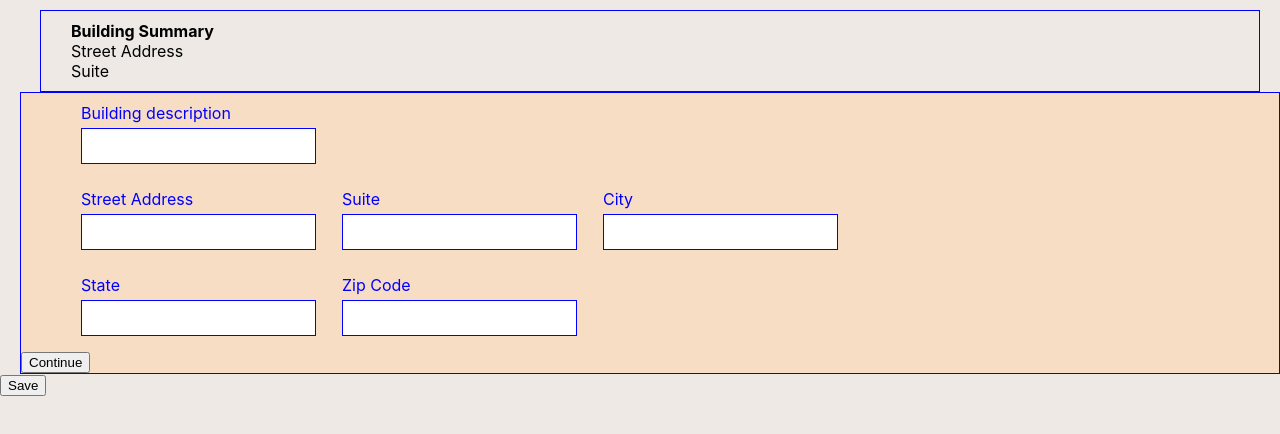
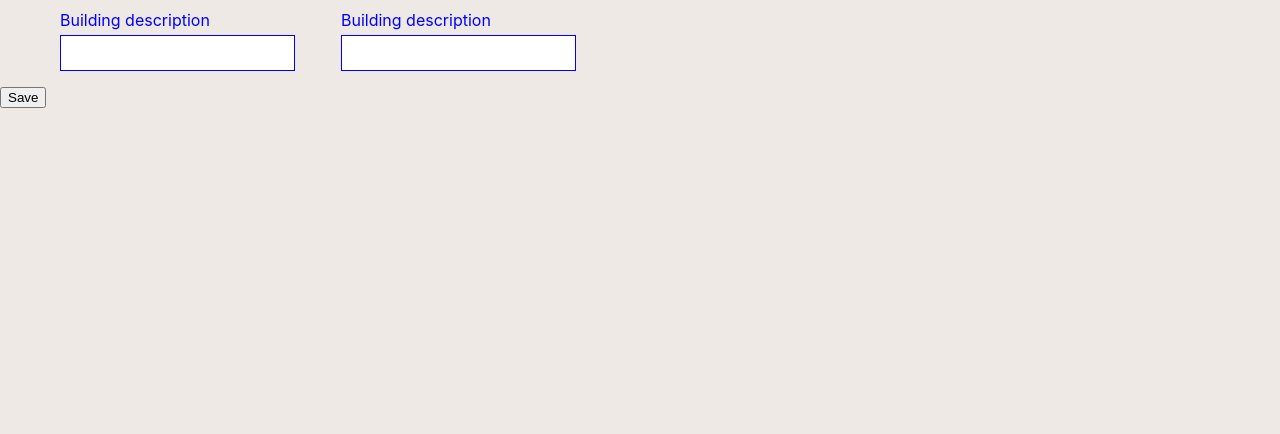
Before and after one commit to narensulegai/form-builder, a React (Create React App) app: page / in a window 1280 px wide. Shown: the top 434 px of the page. Built offline with nearby package versions, Linux system fonts and the light colour scheme.

Commit message:
Ability to create custom widgets

```diff
--- a/src/components/widgets/CustomWidget/index.js
+++ b/src/components/widgets/CustomWidget/index.js
@@ -2,37 +2,17 @@ import React from 'react';
 import PropTypes from 'prop-types';
 import Form from "../../Form";
 
-const content = {
-  container: 'row',
-  items: [
-    {
-      name: 'BuildingName',
-      widget: 'InputBox',
-      options: {label: 'Name'},
-    },
-    {
-      name: 'BuildingName',
-      widget: 'InputBox',
-      options: {label: 'Name'}
-    }
-  ]
+CustomWidget.propTypes = {
+  onChange: PropTypes.func,
+  init: PropTypes.any,
+  content: PropTypes.any
 };
 
-CustomWidget.propTypes = {
-  onChange: PropTypes.func,
-  init: PropTypes.any
-};
-const dataFromDB = {};
-
 function CustomWidget(props) {
-  const onChange = (d) => {
-    props.onChange(d);
-  };
-
   return (
-    <Form content={content}
-          init={dataFromDB}
-          onChange={onChange}/>
+    <Form content={props.content}
+          init={props.init}
+          onChange={props.onChange}/>
   );
 }
 
--- a/src/components/widgets/index.js
+++ b/src/components/widgets/index.js
@@ -5,12 +5,12 @@ import Building from "./Building";
 import {FormContext} from "../Form/FormContext";
 import CustomWidget from "./CustomWidget";
 import _ from 'lodash';
+import {customWidgets} from './../../services/settings';
 
 function Wd(props) {
 
   const key = props.item.name;
   const showOn = props.item.showOn ? props.item.showOn : () => true;
-
   const context = useContext(FormContext);
   const [value, setValue] = useState(context.getKeys()[key]);
 
@@ -18,21 +18,34 @@ function Wd(props) {
     context.setKey(key, val)
   };
   //TODO:remove callback on unmount
-  context.onChange((keys) => {
-    setValue(keys[key]);
-  });
+  if (!props.isCustom) { //To fix a strange issue of input box losing focus when the outer component gets re-rendered
+    context.onChange((keys) => {
+      setValue(keys[key]);
+    });
+  }
   return React.createElement(props.Widget, {value, onValueChange: onChange, ...props.item.options});
 }
 
-const wrapWidgets = (widgets) => {
+const wrapWidgets = (widgets, isCustom = false) => {
   const wrappedWidgets = {};
   for (let key in widgets) {
     const Widget = widgets[key];
     wrappedWidgets[key] = (item) => {
-      return <Wd item={item} Widget={Widget}/>;
+      return <Wd item={item} isCustom={isCustom} Widget={Widget}/>;
     }
   }
   return wrappedWidgets;
+};
+
+const wrapCustomWidgets = (customWidgets) => {
+  const wrappedCustomWidgets = {};
+  for (let key in customWidgets) {
+    const content = customWidgets[key];
+    wrappedCustomWidgets[key] = function (props) {
+      return <CustomWidget content={content} init={props.value} onChange={props.onValueChange} {...props} />
+    }
+  }
+  return wrapWidgets(wrappedCustomWidgets, true);
 };
 
 //Define your widgets here -
@@ -47,10 +60,7 @@ const widgets = {
   },
   BuildingSummary: (props) => {
     return <Building value={props.value} onChange={props.onValueChange} {...props} />
-  },
-  CustomWidgetName: (props) => {
-    return <CustomWidget onChange={props.onValueChange} {...props} />
   }
 };
 
-export default wrapWidgets(widgets);
+export default _.extend(wrapCustomWidgets(customWidgets), wrapWidgets(widgets));
--- a/src/services/settings/index.js
+++ b/src/services/settings/index.js
@@ -1,16 +1,23 @@
-import Form from './../../components/Form';
+export const customWidgets = {
+  Summary: {
+    container: 'col',
+    items: [
+      {
+        name: 'BuildingDescription', widget: 'InputBox', options: {label: 'Building description'}
+      }
+    ]
+  }
+};
 
-export const customWidgets = {
-  widgetName: 'Summary',
-  container: 'col summary',
+export const content = {
+  container: 'col',
   items: [
-    {
-      name: 'BuildingDescription', widget: 'InputBox', options: {label: 'Building description'}
-    }
+    {name: 'CustomWidgetKey', widget: 'Summary', options: {label: 'Street Address'}},
+    {name: 'CustomWidgetKey1', widget: 'Summary', options: {label: 'Street Address'}},
   ]
 };
 
-export const content = {
+export const content1 = {
   container: 'row',
   items: [
     {
```
